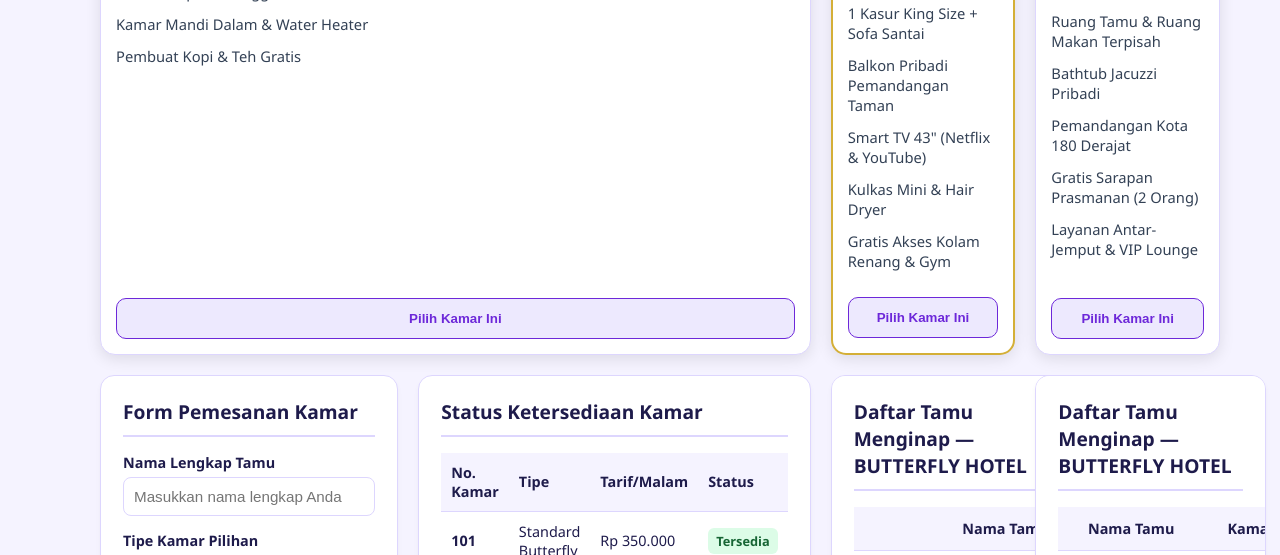
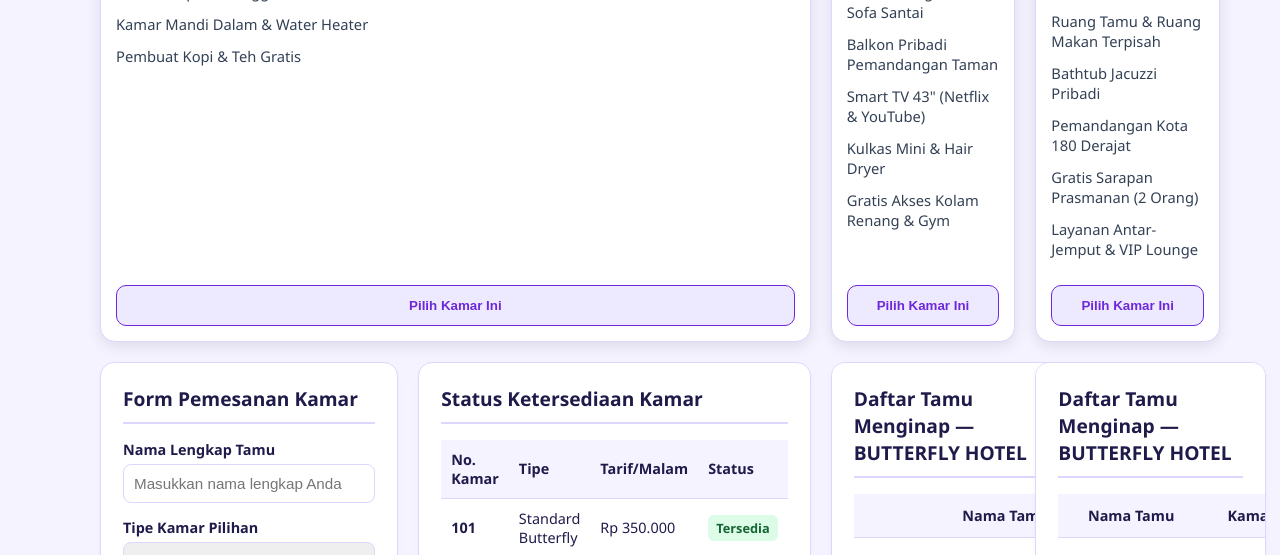
Before and after one commit to andesalexandrea09-droid/BUTTERFLY-HOTEL, a plain HTML site: page index.html in a window 1280 px wide. Shown: the part 748-1303 px from the top of the page. Drawn offline with Linux system fonts and the light colour scheme.

Commit message:
Update index.html

```diff
--- a/index.html
+++ b/index.html
@@ -41,7 +41,7 @@
             </div>
 
             <!-- Kamar 2 -->
-<div class="room-card featured">
+<div class="room-card ">
 
     <img src="WhatsApp Image 2026-11-13 at 9.48.08 AM.jpeg"
          alt="Foto Kamar"
```
